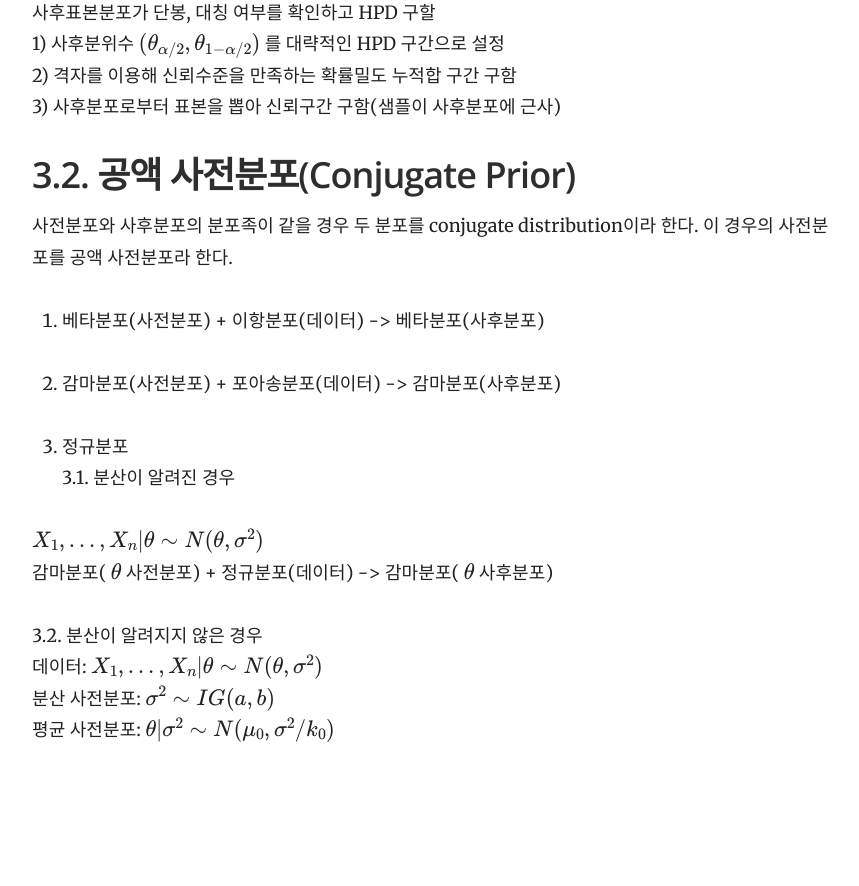
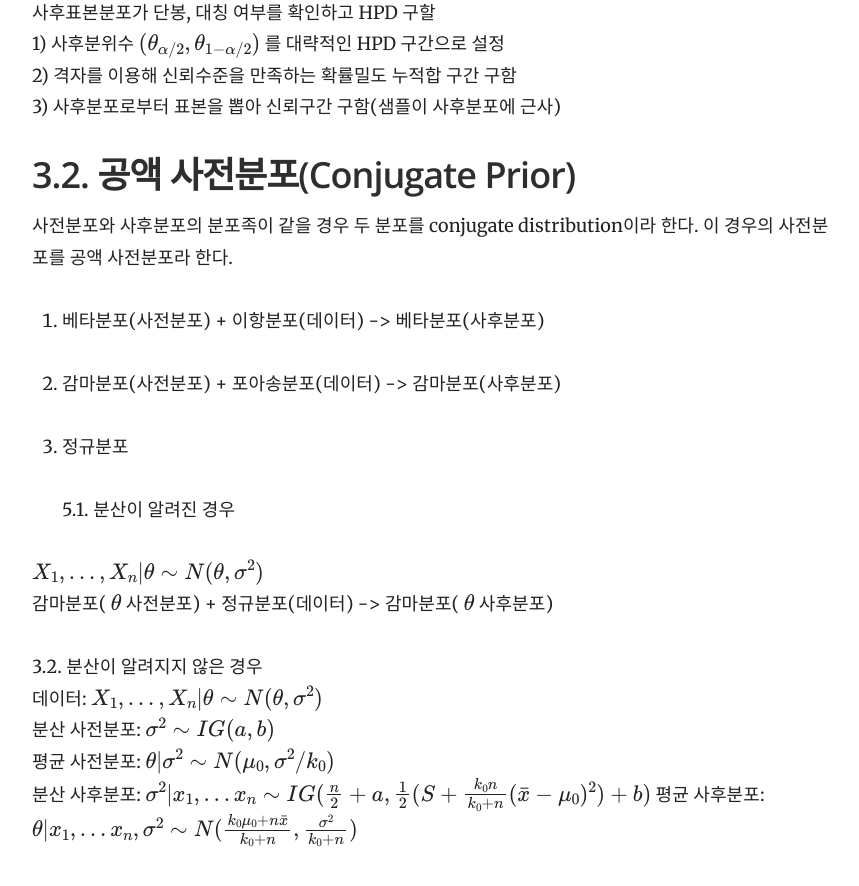
Before and after one commit to yrk3434/yrk3434.github.io, a Jekyll site: the page built from _docs/Computational Statistics/Bayesian Inference.md, in a window 1280 px wide and 900 px high, scrolled down 2499 px. Shown: the top 886 px of the window, without its empty margins (358-1217 px from the left). Built offline with Jekyll 4.4.1, drawn with Linux system fonts in a browser that asks for light colours; formulas are drawn with MathJax 3; before the commit the page ends 3296 px from its top, so only the background shows below that.

Commit message:
Update Bayesian Inference.md

```diff
--- a/_docs/Computational Statistics/Bayesian Inference.md
+++ b/_docs/Computational Statistics/Bayesian Inference.md
@@ -84,7 +84,8 @@ $ \theta_b \notin (\theta_l, \theta_h) $ , then $ P(\theta_a|x) > P(\theta_b|x)
 2. 감마분포(사전분포) + 포아송분포(데이터) -> 감마분포(사후분포)
 
 3. 정규분포 <br/>
-3.1. 분산이 알려진 경우 <br/>
+<br/>
+5.1. 분산이 알려진 경우 <br/>
 
 $ X_1,...,X_n | \theta \sim N(\theta, \sigma^2) $ <br/>
 감마분포( $ \theta $ 사전분포) + 정규분포(데이터) -> 감마분포( $ \theta $ 사후분포)  <br/>
@@ -93,3 +94,5 @@ $ X_1,...,X_n | \theta \sim N(\theta, \sigma^2) $ <br/>
 데이터: $ X_1,...,X_n | \theta \sim N(\theta, \sigma^2) $ <br/>
 분산 사전분포: $ \sigma^2 \sim IG(a,b) $ <br/>
 평균 사전분포: $ \theta|\sigma^2 \sim N(\mu_0, \sigma^2 / k_0) $ <br/>
+분산 사후분포: $ \sigma^2|x_1, ...x_n \sim IG(\frac{n}{2} + a, \frac{1}{2} (S + \frac{k_0 n}{k_0 + n}(\bar{x}-\mu_0)^2) +b) $
+평균 사후분포: $ \theta|x_1, ...x_n, \sigma^2 \sim N(\frac{k_0 \mu_0 + n \bar{x} }{k_0 + n}, \frac{\sigma^2}{k_0 + n})  $
```
